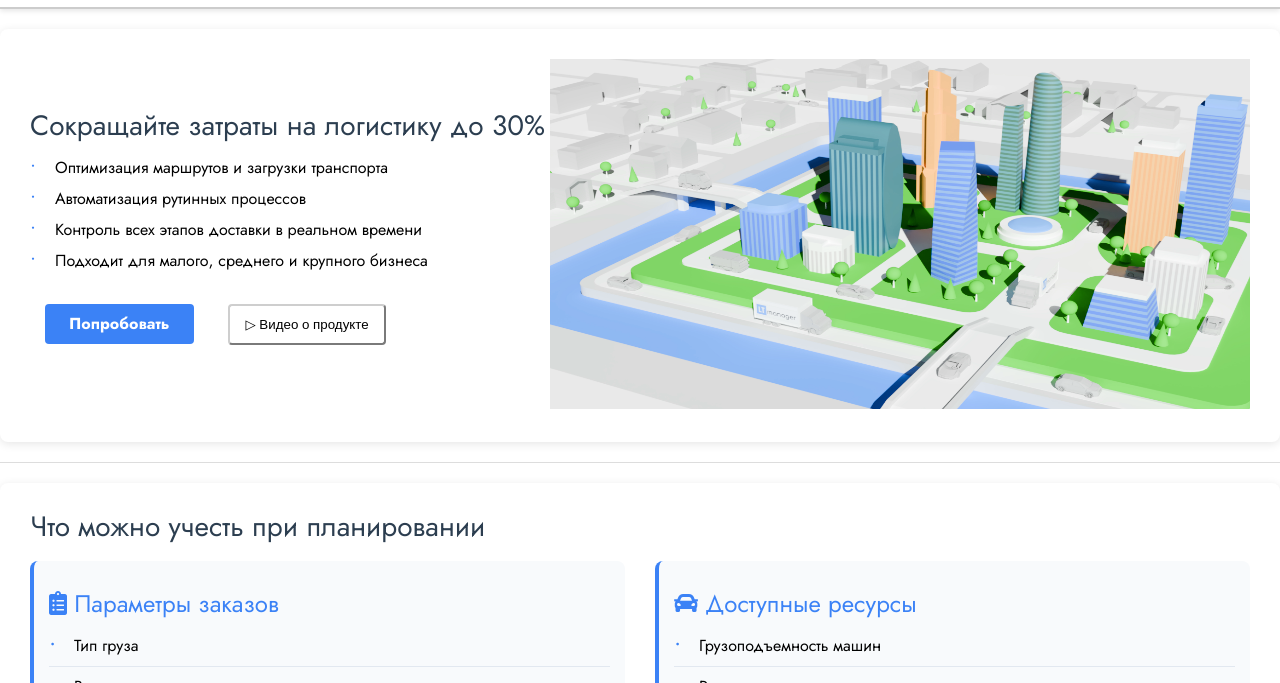
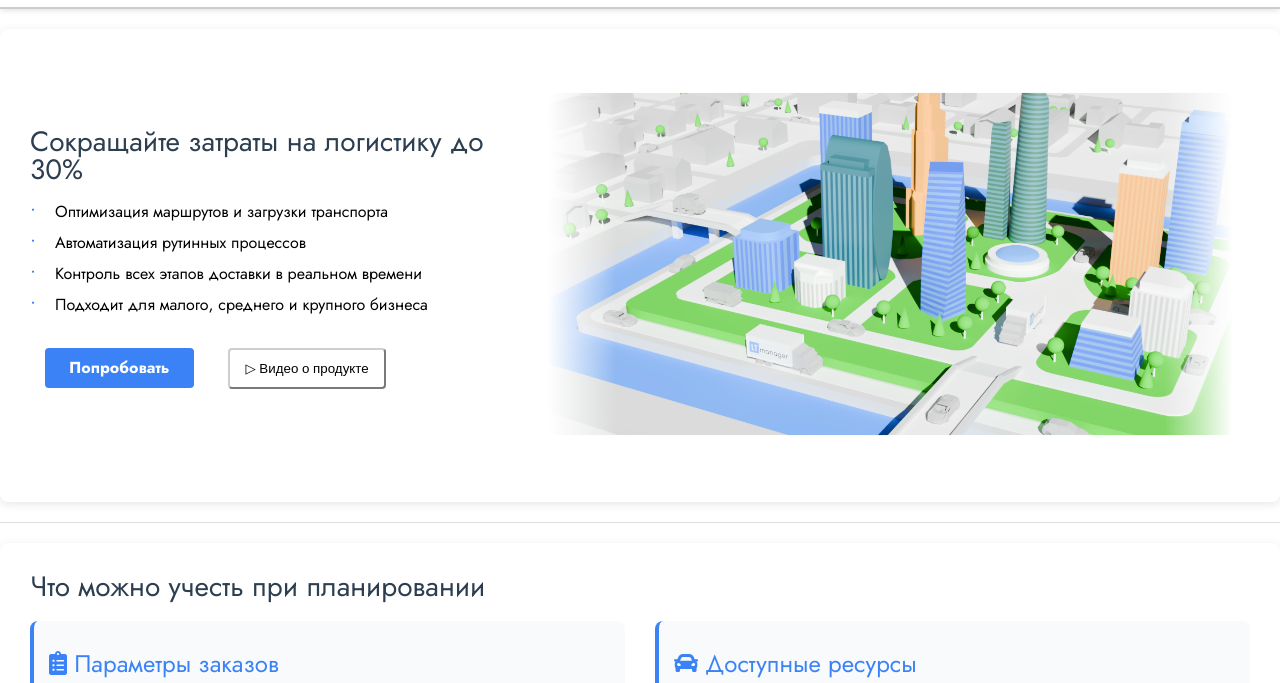
Before and after one commit to stMaksim03/LTManager, a plain HTML site: page Frontend/templates/index.html in a window 1280 px wide. Shown: the part 63-746 px from the top of the page. Drawn offline with Linux system fonts and the light colour scheme.

Commit message:
updating main image

```diff
--- a/Frontend/static/index.css
+++ b/Frontend/static/index.css
@@ -82,6 +82,52 @@ h3 {
     flex: 1;
 }
 
+.image-container {
+    position: relative;
+    width: 100%;
+    max-width: 700px;
+    margin: 20px 0;
+    padding: 10px;
+}
+
+.main-image {
+    width: 100%;
+    height: auto;
+    max-height: 350px;
+    object-fit: cover;
+    border-radius: 8px;
+
+    /* Эффект размытия краёв */
+    box-shadow:
+        0 0 15px 10px rgba(255, 255, 255, 0.8),
+        inset 0 0 20px 10px rgba(255, 255, 255, 0.6);
+
+    mask-image: linear-gradient(
+        to right,
+        transparent 0%,
+        black 10%,
+        black 90%,
+        transparent 100%
+    );
+    -webkit-mask-image: linear-gradient(
+        to right,
+        transparent 0%,
+        black 10%,
+        black 90%,
+        transparent 100%
+    );
+
+    transform: scale(0.98);
+    transition: transform 0.3s ease;
+}
+
+.main-image:hover {
+    transform: scale(1);
+    box-shadow:
+        0 0 20px 12px rgba(255, 255, 255, 0.9),
+        inset 0 0 25px 12px rgba(255, 255, 255, 0.7);
+}
+
 .divider {
     height: 1px;
     background-color: #ddd;
@@ -164,4 +210,18 @@ h3 {
     .parameters-grid {
         grid-template-columns: 1fr;
     }
+
+    .section {
+        flex-direction: column;
+    }
+
+    .main-image {
+        max-height: 250px;
+    }
 }
+
+@media (max-width: 480px) {
+    .main-image {
+        max-height: 200px;
+    }
+}
--- a/Frontend/templates/index.html
+++ b/Frontend/templates/index.html
@@ -43,8 +43,8 @@
                 <button class="video-btn">▷ Видео о продукте</button>
             </div>
 
-            <div>
-                <img src="/static/scr/main image.png" width="700px" height="350px">
+            <div class="image-container">
+                <img src="/static/scr/main image.png" alt="Оптимизация логистики" class="main-image">
             </div>
         </section>
 
```
